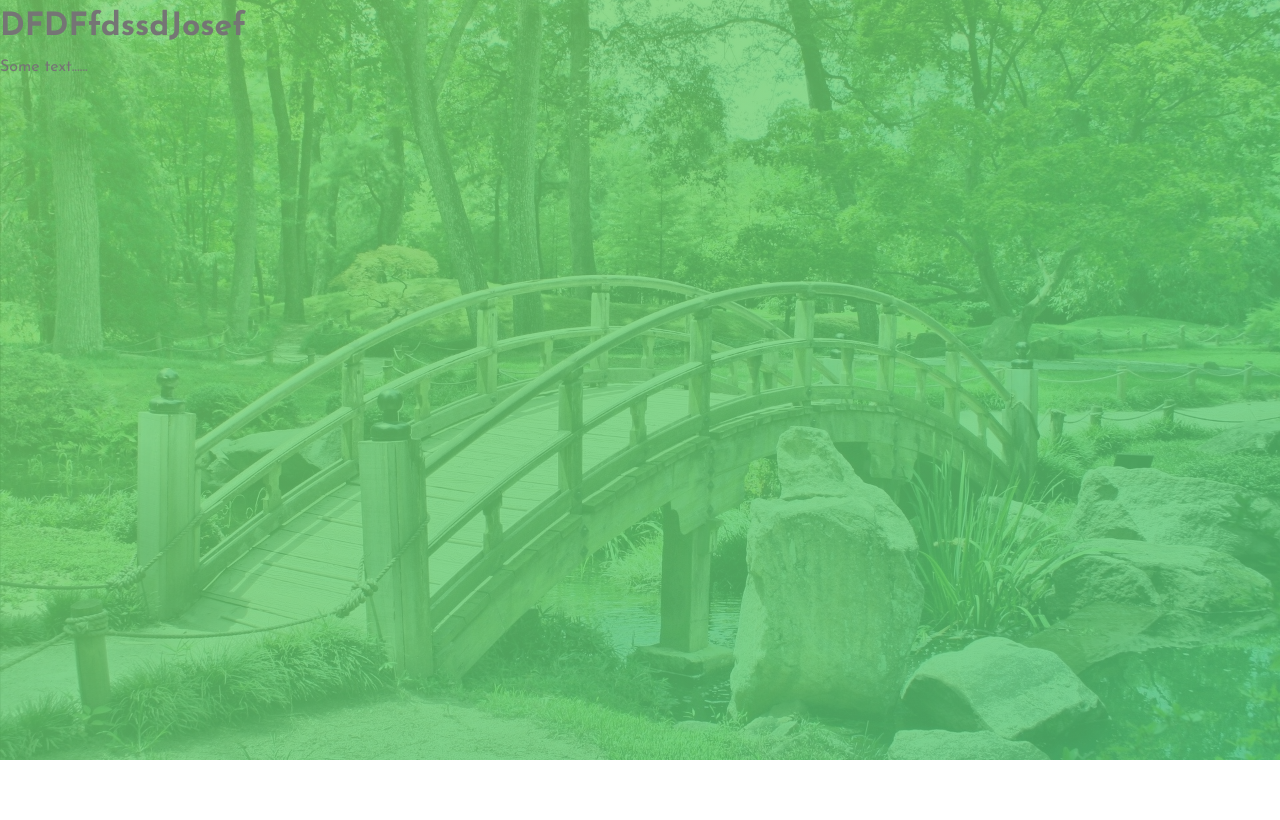
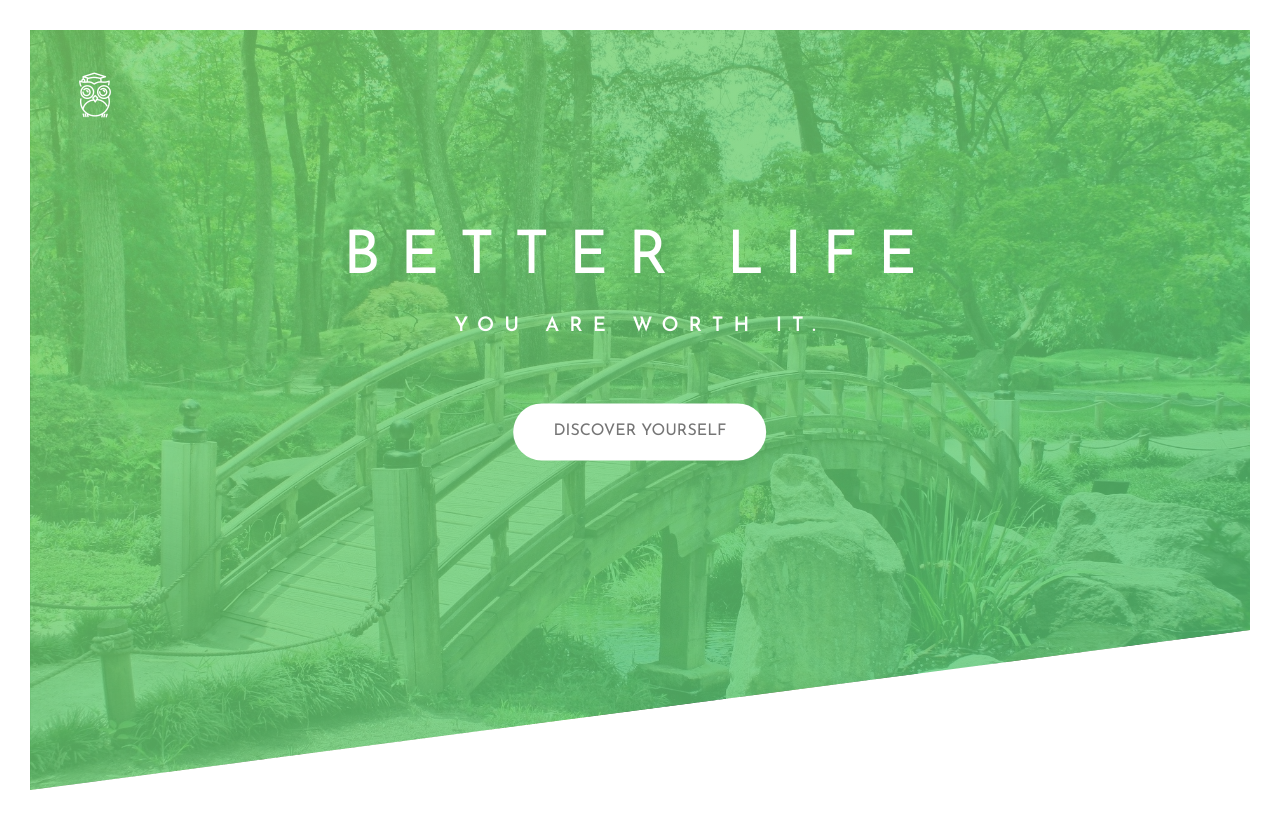
Before and after one commit to jakubfolta/Webpage-BetterLife, a website: page index.html in a window 1280 px wide. Drawn offline with Linux system fonts and the light colour scheme.

Commit message:
Create header-button.

```diff
--- a/index.html
+++ b/index.html
@@ -23,7 +23,17 @@
   </head>
   <body>
     <header class="header">
-      <h1>DFDFfdssdJosef</h1>Some text......
+      <div class="logo-box">
+        <img src="src/img/logo-white.png" alt="logo" class="logo"/>
+      </div>
+
+      <div class="text-box">
+        <h1 class="heading-primary">
+          <span class="heading-primary-main">Better Life</span>
+          <span class="heading-primary-sub">You are worth it.</span>
+        </h1>
+        <a href="#" class="btn btn-white">Discover yourself</a>
+      </div>
     </header>
 
 
--- a/src/css/style.css
+++ b/src/css/style.css
@@ -17,9 +17,117 @@ body {
   font-weight: 400;
   line-height: 1.7;
   color: hsl(0, 0%, 46%);
+  padding: 30px;
 }
 
 .header {
   height: 95vh;
-  background: linear-gradient(to bottom right, hsla(111, 54%, 63%, .8), hsla(139, 49%, 55%, .8)), url(../img/hero.jpg) center/cover;
+  background: linear-gradient(
+    to bottom right,
+    hsla(111, 54%, 63%, .8),
+    hsla(139, 49%, 55%, .8)),
+    url(../img/hero.jpg) center/cover;
+    position: relative;
+
+    clip-path: polygon(0 0, 100% 0, 100% 75vh, 0 100%);
 }
+
+.logo-box {
+  position: absolute;
+  top: 40px;
+  left: 40px;
+}
+
+.logo {
+  height: 50px;
+}
+
+.text-box {
+  position: absolute;
+  top: 40%;
+  left: 50%;
+  transform: translate(-50%, -50%);
+  text-align: center;
+}
+
+.heading-primary {
+  color: hsl(0, 100%, 100%);
+  text-transform: uppercase;
+  backface-visibility: hidden;
+  margin-bottom: 60px;
+}
+
+.heading-primary-main {
+  display: block;
+  font-size: 60px;
+  font-weight: 400;
+  letter-spacing: 20px;
+
+  animation: moveInLeft 1s ease-out;
+}
+
+.heading-primary-sub {
+  display: block;
+  font-size: 20px;
+  font-weight: 600;
+  letter-spacing: 10px;
+
+  animation: moveInRight 1s ease-out;
+}
+
+@keyframes moveInLeft {
+  0% {
+    opacity: 0;
+    transform: translateX(-100px);
+  }
+
+  80% {
+    transform: translateX(10px);
+  }
+
+  100% {
+    opacity: 1;
+    transform: translate(0);
+  }
+}
+
+@keyframes moveInRight {
+  0% {
+    opacity: 0;
+    transform: translateX(100px);
+  }
+
+  80% {
+    transform: translateX(-10px);
+  }
+
+  100% {
+    opacity: 1;
+    transform: translate(0);
+  }
+}
+
+.btn:link,
+.btn:visited {
+  text-transform: uppercase;
+  text-decoration: none;
+  padding: 15px 40px;
+  display: inline-block;
+  border-radius: 30px;
+  transition: all .2s;
+}
+
+.btn:hover {
+  transform: translateY(-3px);
+  box-shadow: 0 10px 20px hsla(0, 0%, 0%,.2);
+}
+
+.btn:active {
+  transform: translateY(-1px);
+  box-shadow: 0 5px 10px hsla(0, 0%, 0%,.2);
+}
+
+.btn-white {
+  background-color: hsl(0, 100%, 100%);
+  color: hsl(0, 0%, 46%)
+}
```
Also changed, not shown: src/img/logo-white.png (renamed from src/img/blife-white.png).
